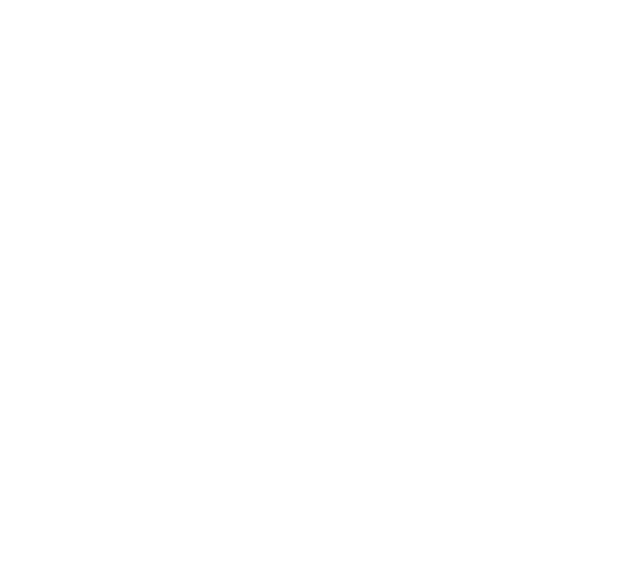
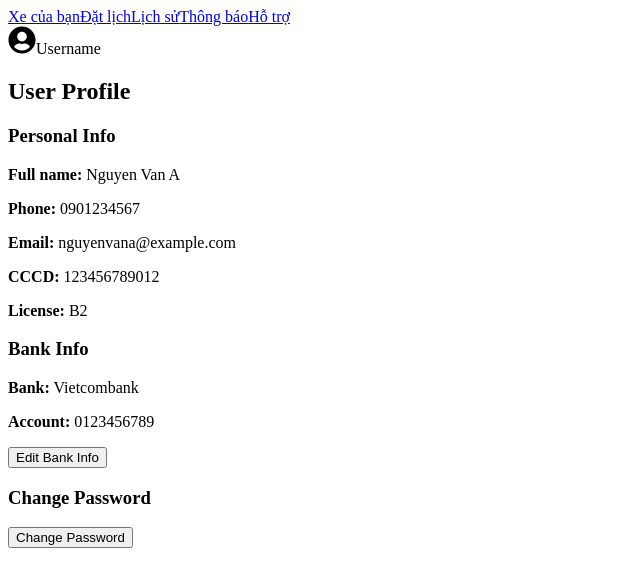
Before and after one commit to HaNguyenOnGit/SWP391_Topic6_SE1814_G8, a React (Vite) app in the folder src/front-end/App/: page /profile in a window 1280 px wide. Before the commit this address had no page. Shown: the top 586 px of the page, without its empty margins (0-640 px from the left). Built offline with nearby package versions, Linux system fonts and the light colour scheme.

Commit message:
add user profile page

```diff
--- a/src/front-end/App/src/App.jsx
+++ b/src/front-end/App/src/App.jsx
@@ -15,6 +15,7 @@
 import Booking from "./pages/Booking";
 import Proposal from "./pages/Proposal";
 import RegistrationPending from "./pages/RegistrationPending";
+import UserProfile from "./pages/UserProfile";
 
 export default function App() {
   return (
@@ -44,6 +45,7 @@
         <Route path="/vehicle/:id/schedule" element={<Booking />} />
         <Route path="/vehicle/:id/proposal" element={<Proposal />} />
         <Route path="/registrationpending" element={<RegistrationPending />} />
+        <Route path="/profile" element={<UserProfile />} />
       </Routes>
     </BrowserRouter>
   );
--- /dev/null
+++ b/src/front-end/App/src/pages/UserProfile.jsx
@@ -0,0 +1,129 @@
+import React, { useState } from "react";
+import Navbar from "../NavBar";
+
+export default function UserProfile() {
+    const [user, setUser] = useState({
+        fullName: "Nguyen Van A",
+        phone: "0901234567",
+        email: "nguyenvana@example.com",
+        cccd: "123456789012",
+        license: "B2",
+        bankName: "Vietcombank",
+        bankAccount: "0123456789",
+    });
+
+    const [section, setSection] = useState("");
+    const [otpSent, setOtpSent] = useState(false);
+    const [otpVerified, setOtpVerified] = useState(false);
+    const [otp, setOtp] = useState("");
+    const [form, setForm] = useState({});
+    const [message, setMessage] = useState("");
+
+    const handleChange = (e) => setForm({ ...form, [e.target.name]: e.target.value });
+
+    const sendOtp = () => {
+        setOtpSent(true);
+        setOtpVerified(false);
+        setMessage("OTP sent to your email!");
+    };
+
+    const verifyOtp = () => {
+        if (otp === "123456") {
+            setOtpVerified(true);
+            setMessage("OTP verified ✅");
+        } else {
+            setMessage("Invalid OTP ❌");
+        }
+    };
+
+    const handleSubmit = (type) => {
+        if (!otpVerified) return setMessage("Please verify OTP first!");
+        if (type === "password") {
+            if (form.newPwd !== form.confirmPwd) return setMessage("Passwords do not match!");
+            setMessage("Password updated successfully ✅");
+        } else if (type === "bank") {
+            setUser({ ...user, bankName: form.bankName, bankAccount: form.bankAccount });
+            setMessage("Bank info updated ✅");
+        }
+        setOtpVerified(false);
+        setOtpSent(false);
+        setForm({});
+    };
+
+    return (
+        <div>
+            <Navbar username="Username" />
+            <div className="max-w-xl mx-auto p-6 border rounded-2xl shadow-sm space-y-6">
+                <h2 className="text-2xl font-bold">User Profile</h2>
+
+                {/* Personal Info */}
+                <div>
+                    <h3 className="font-semibold text-lg mb-2">Personal Info</h3>
+                    <p><b>Full name:</b> {user.fullName}</p>
+                    <p><b>Phone:</b> {user.phone}</p>
+                    <p><b>Email:</b> {user.email}</p>
+                    <p><b>CCCD:</b> {user.cccd}</p>
+                    <p><b>License:</b> {user.license}</p>
+                </div>
+
+                {/* Bank Info */}
+                <div>
+                    <h3 className="font-semibold text-lg mb-2">Bank Info</h3>
+                    {section !== "bank" ? (
+                        <>
+                            <p><b>Bank:</b> {user.bankName}</p>
+                            <p><b>Account:</b> {user.bankAccount}</p>
+                            <button className="text-blue-600 underline" onClick={() => setSection("bank")}>
+                                Edit Bank Info
+                            </button>
+                        </>
+                    ) : (
+                        <div className="space-y-2">
+                            <input name="bankName" placeholder="Bank Name" onChange={handleChange} className="border p-2 w-full" />
+                            <input name="bankAccount" placeholder="Bank Account" onChange={handleChange} className="border p-2 w-full" />
+                            {!otpSent ? (
+                                <button onClick={sendOtp} className="bg-blue-500 text-white px-4 py-2 rounded">Send OTP</button>
+                            ) : !otpVerified ? (
+                                <>
+                                    <input value={otp} onChange={(e) => setOtp(e.target.value)} placeholder="Enter OTP" className="border p-2 w-full" />
+                                    <button onClick={verifyOtp} className="bg-green-500 text-white px-4 py-2 rounded">Verify OTP</button>
+                                </>
+                            ) : (
+                                <button onClick={() => handleSubmit("bank")} className="bg-green-600 text-white px-4 py-2 rounded">Save Changes</button>
+                            )}
+                        </div>
+                    )}
+                </div>
+
+                {/* Change Password */}
+                <div>
+                    <h3 className="font-semibold text-lg mb-2">Change Password</h3>
+                    {section !== "password" ? (
+                        <button className="text-blue-600 underline" onClick={() => setSection("password")}>
+                            Change Password
+                        </button>
+                    ) : (
+                        <div className="space-y-2">
+                            {!otpSent ? (
+                                <button onClick={sendOtp} className="bg-blue-500 text-white px-4 py-2 rounded">Send OTP</button>
+                            ) : !otpVerified ? (
+                                <>
+                                    <input value={otp} onChange={(e) => setOtp(e.target.value)} placeholder="Enter OTP" className="border p-2 w-full" />
+                                    <button onClick={verifyOtp} className="bg-green-500 text-white px-4 py-2 rounded">Verify OTP</button>
+                                </>
+                            ) : (
+                                <>
+                                    <input type="password" name="newPwd" placeholder="New Password" onChange={handleChange} className="border p-2 w-full" />
+                                    <input type="password" name="confirmPwd" placeholder="Confirm New Password" onChange={handleChange} className="border p-2 w-full" />
+                                    <button onClick={() => handleSubmit("password")} className="bg-green-600 text-white px-4 py-2 rounded">Update Password</button>
+                                </>
+                            )}
+                        </div>
+                    )}
+                </div>
+
+                {message && <p className="text-center text-sm mt-4">{message}</p>}
+            </div>
+        </div>
+    );
+}
```
